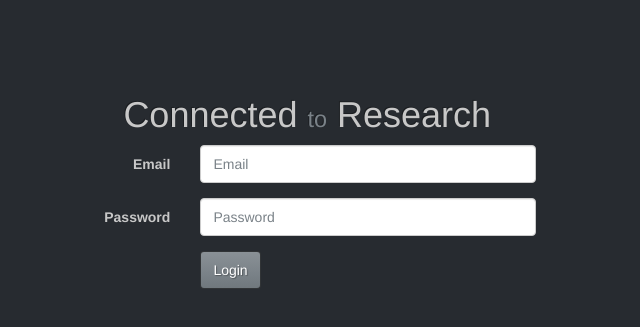
After one commit to winkleda/connected-to-research, a PHP site: page /login.html in a window 1280 px wide. The commit adds this page. Shown: the top 327 px of the page, without its empty margins (284-924 px from the left). Run offline with PHP 8.4, Linux system fonts and the light colour scheme.

Commit message:
added login.html page to the top folder and added some css for it in custom.css

```diff
--- a/css/custom.css
+++ b/css/custom.css
@@ -125,3 +125,10 @@
 .RED-month-away{
 	margin:10px 0;
 }
+
+/*
+ * the css for the login page
+ */
+.login-head-space{
+	margin-top:75px;
+}
--- /dev/null
+++ b/login.html
@@ -0,0 +1,46 @@
+<!DOCTYPE html>
+<html lang="en">
+	<head>
+		<link rel="stylesheet" type="text/css" href="css/bootstrap.css" />
+		<link rel="stylesheet" type="text/css" href="css/custom.css" />
+		<script type="text/javascript" src = "js/angular.min.js"></script>
+		<script type="text/javascript" src = "js/app.js"></script>
+	</head>
+	<body>
+		<header class="container login-head-space">
+			<div class="row">
+				<div class="col-xs-5 col-xs-offset-3">
+					<h1 class="text-center">Connected <small>to</small> Research</h1>
+				</div>
+			</div>
+		</header>
+		<div id="main-content" class="container">
+			<div class="row">
+				<div class="col-xs-5 col-xs-offset-3">
+					<form class="form-horizontal">
+						<fieldset>
+							<div class="form-group">
+								<label for="email" class="col-xs-3 control-label">Email</label>
+								<div class="col-xs-9">
+									<input class="form-control" id="email" placeholder="Email" type="text">
+								</div>
+							</div>
+							<div class="form-group">
+								<label for="password" class="col-xs-3 control-label">Password</label>
+								<div class="col-xs-9">
+									<input class="form-control" id="password" placeholder="Password" type="password">
+								</div>
+							</div>
+							<div class="form-group">
+								<div class="col-xs-9 col-xs-offset-3">
+									<button type="submit" class="btn btn-primary">Login</button>
+								</div>
+							</div>
+						</fieldset>
+					</form>
+				</div>
+			</div>
+		</div>
+	</body>
+
+</html>
```
